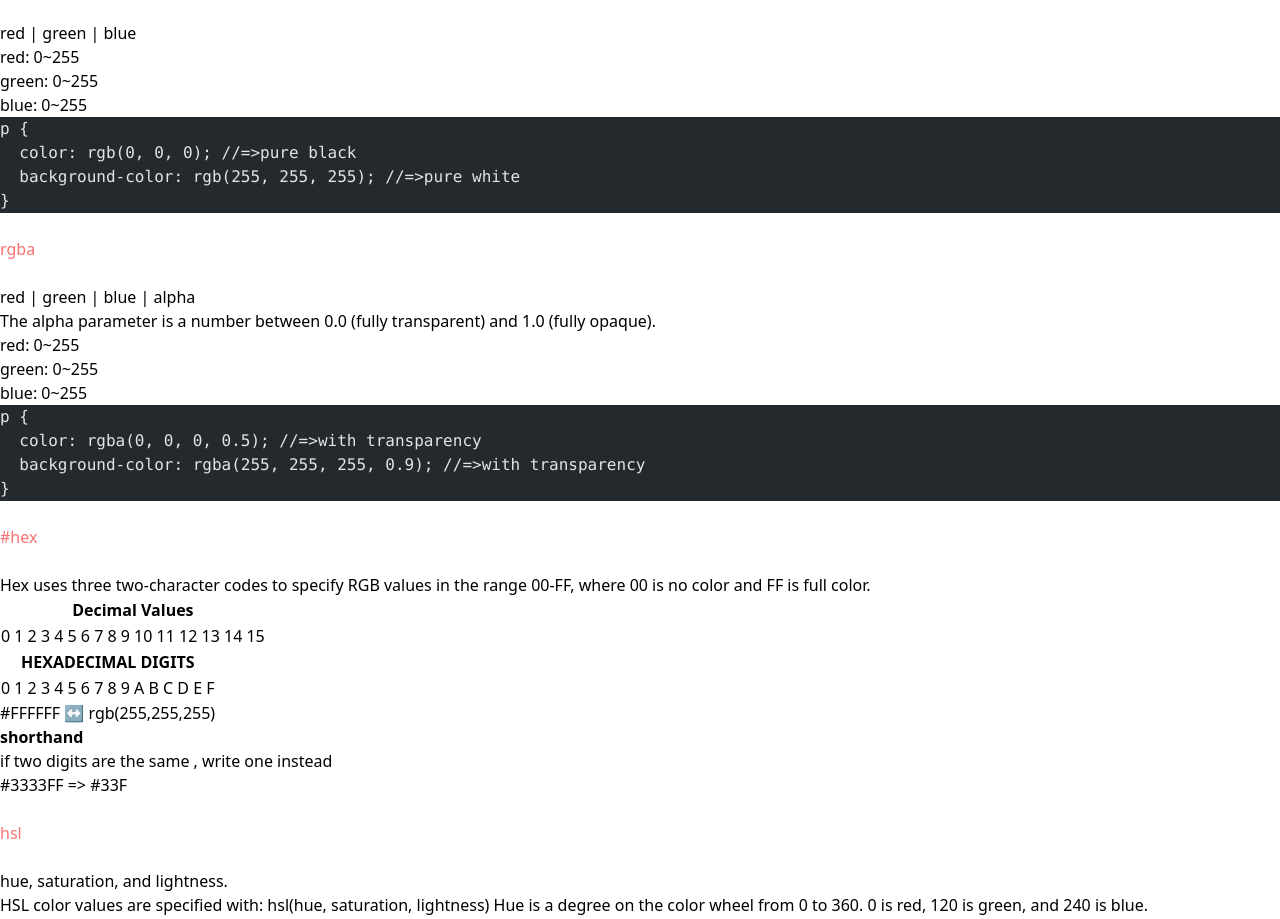
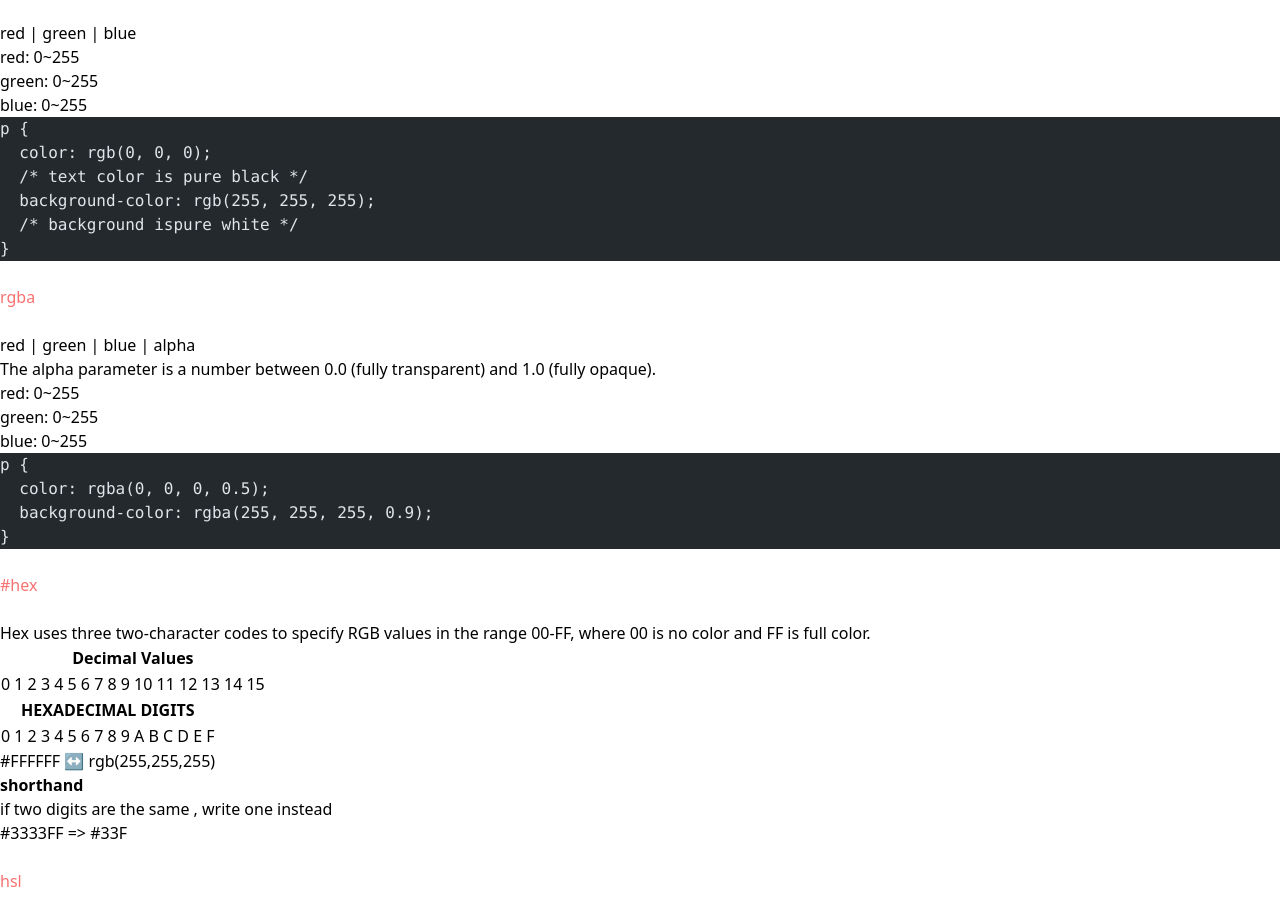
Before and after one commit to Zhuqigong-2021/portfolioTechBlog, an Astro site: page /css/Css in a window 1280 px wide. Shown: the part 1781-2700 px from the top of the page. Built offline with nearby package versions, Linux system fonts and the light colour scheme; Astro itself is replaced by a stand-in of ours; code samples lack their colours.

Commit message:
fix the longer css code

````diff
--- a/src/pages/css/Css.md
+++ b/src/pages/css/Css.md
@@ -132,8 +132,10 @@ red |  green  | blue  <br>
 
 ```css
 p {
-  color: rgb(0, 0, 0); //=>pure black
-  background-color: rgb(255, 255, 255); //=>pure white
+  color: rgb(0, 0, 0);
+  /* text color is pure black */
+  background-color: rgb(255, 255, 255);
+  /* background ispure white */
 }
 ```
 
@@ -148,8 +150,8 @@ The alpha parameter is a number between 0.0 (fully transparent) and 1.0 (fully o
 
 ```css
 p {
-  color: rgba(0, 0, 0, 0.5); //=>with transparency
-  background-color: rgba(255, 255, 255, 0.9); //=>with transparency
+  color: rgba(0, 0, 0, 0.5);
+  background-color: rgba(255, 255, 255, 0.9);
 }
 ```
 
````
